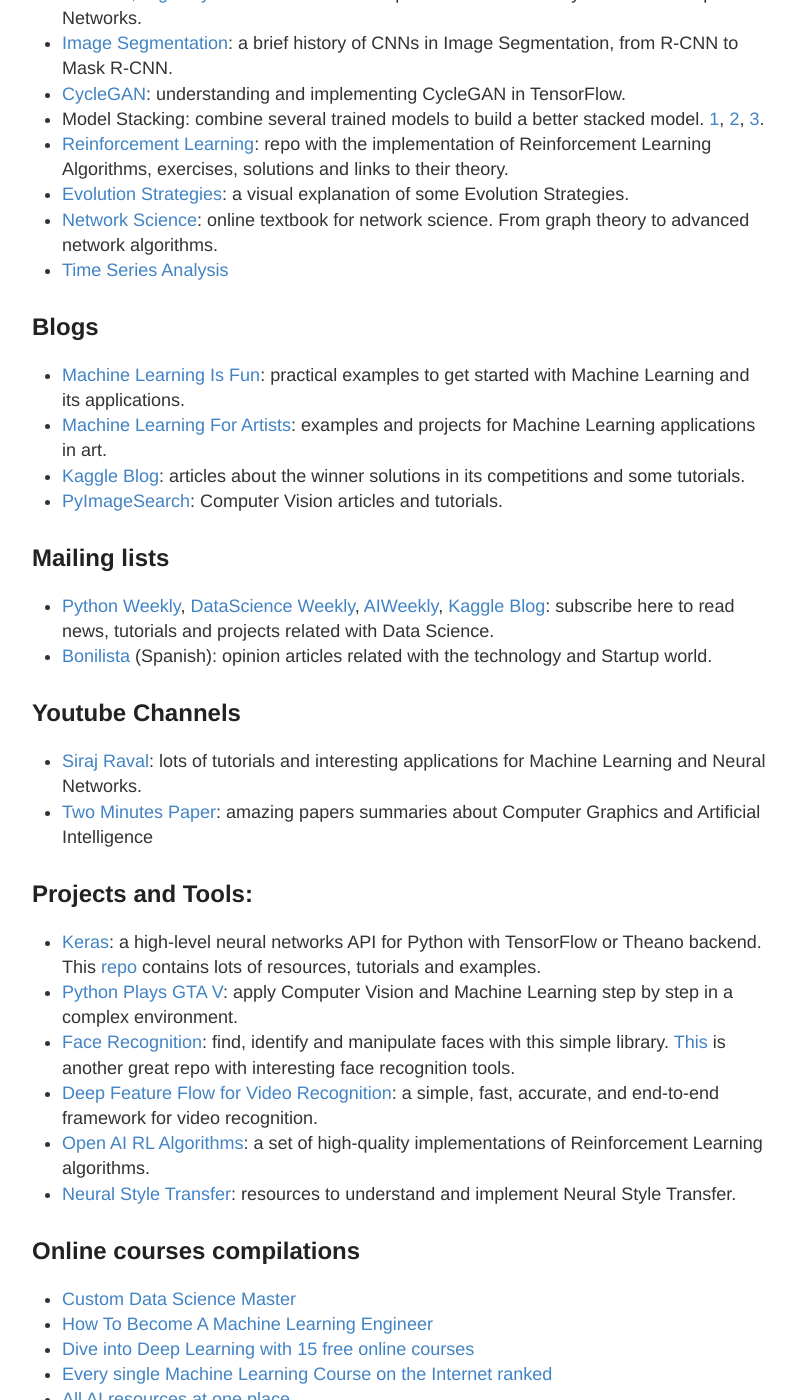
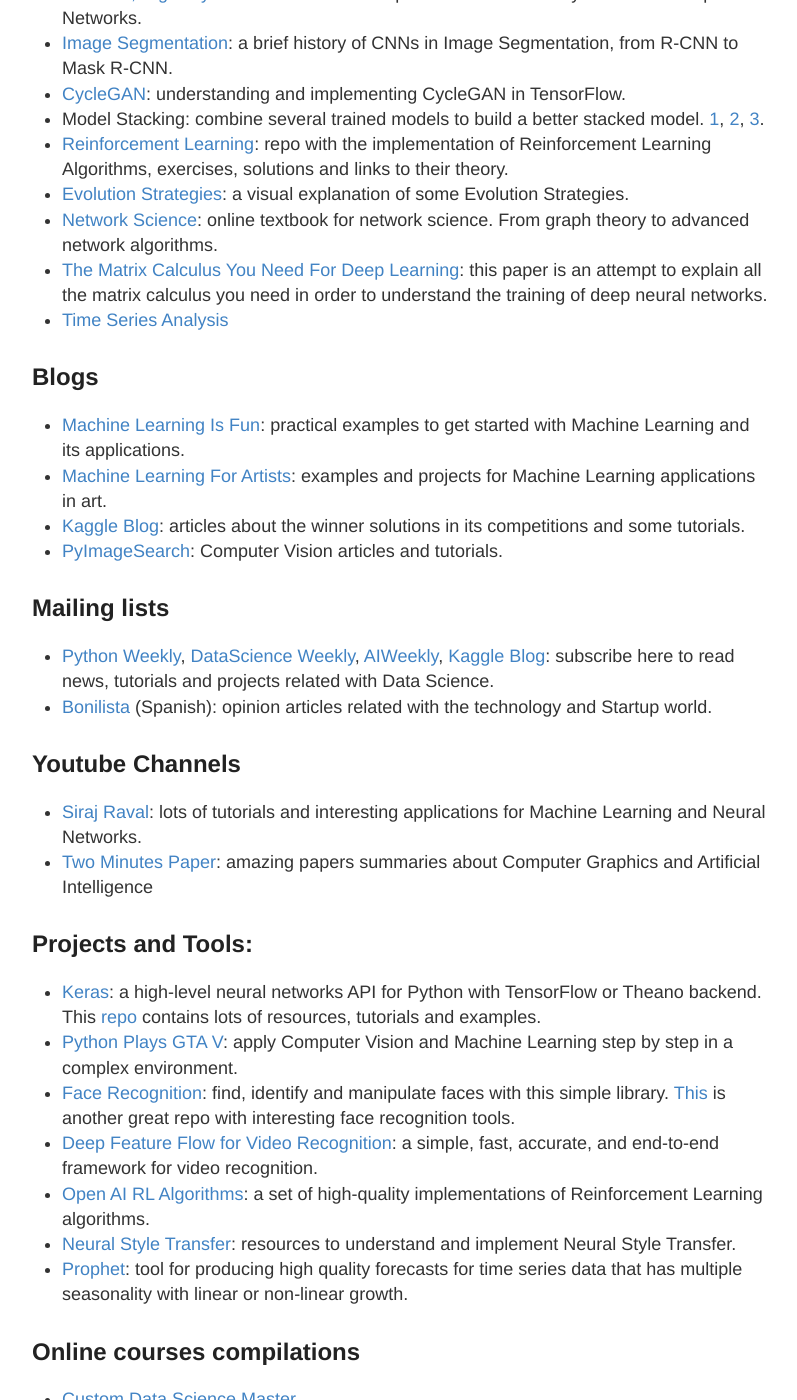
Before and after one commit to AlbertoSabater/AlbertoSabater.github.io, a Jekyll site: the page built from resources.md, in a window 1280 px wide and 1400 px high, scrolled down 1211 px. Shown: the whole window, without its empty margins (238-1035 px from the left). Built offline with Jekyll 4.4.1, drawn with Linux system fonts in a browser that asks for light colours; comment, search, counter and statistics services are not loaded; some of the changed text lies outside the part shown.

Commit message:
Update resources.md

```diff
--- a/resources.md
+++ b/resources.md
@@ -52,6 +52,7 @@ http://mccormickml.com/tutorials/
 * [Reinforcement Learning](https://github.com/dennybritz/reinforcement-learning): repo with the implementation of Reinforcement Learning Algorithms, exercises, solutions and links to their theory.
 * [Evolution Strategies](http://blog.otoro.net/2017/10/29/visual-evolution-strategies/): a visual explanation of some Evolution Strategies.
 * [Network Science](http://barabasi.com/networksciencebook/): online textbook for network science. From graph theory to advanced network algorithms.
+* [The Matrix Calculus You Need For Deep Learning](http://parrt.cs.usfca.edu/doc/matrix-calculus/index.html): this paper is an attempt to explain all the matrix calculus you need in order to understand the training of deep neural networks.
 * [Time Series Analysis](http://www.blackarbs.com/blog/time-series-analysis-in-python-linear-models-to-garch/11/1/2016)
 
 <!---
@@ -92,6 +93,7 @@ http://mccormickml.com/tutorials/
 * [Deep Feature Flow for Video Recognition](https://github.com/msracver/Deep-Feature-Flow): a simple, fast, accurate, and end-to-end framework for video recognition.
 * [Open AI RL Algorithms](https://github.com/openai/baselines): a set of high-quality implementations of Reinforcement Learning algorithms.
 * [Neural Style Transfer](https://medium.com/towards-data-science/important-resources-if-you-are-working-with-neural-style-transfer-or-deep-photo-style-transfer-719593b3dbf1): resources to understand and implement Neural Style Transfer.
+* [Prophet](https://github.com/facebook/prophet): tool for producing high quality forecasts for time series data that has multiple seasonality with linear or non-linear growth.
 
 <!--- * [Text classification algorithms](https://github.com/brightmart/text_classification): all kinds of text classificaiton models and more with deep learning
 * [Fast Style Transfer](https://github.com/lengstrom/fast-style-transfer)
```
Also changed, not shown: other parts of resources.md (+1 -1 lines).
